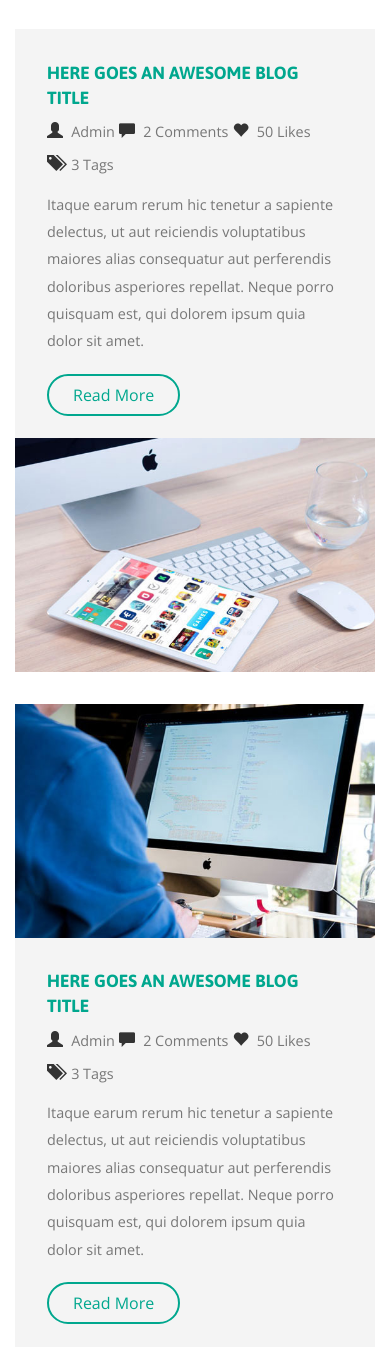
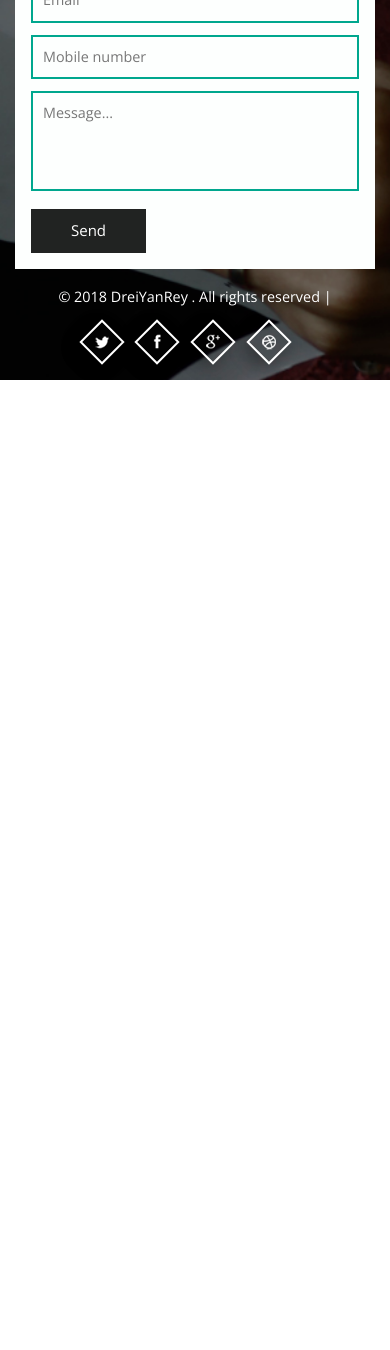
Before and after one commit to reyzsiek/reyzsiek.gethub.io, a plain HTML site: page index.html in a window 390 px wide. Shown: the part 6122-7472 px from the top of the page. After the commit the page ends 6502 px from the top, so only its background shows below. Drawn offline with nearby package versions, Linux system fonts and the light colour scheme; files whose address does not match are found by name.

Commit message:
first website upload

```diff
--- a/index.html
+++ b/index.html
@@ -59,7 +59,7 @@ Smartphone Compatible web template, free webdesigns for Nokia, Samsung, LG, Sony
 								<li><a class="scroll" data-hover="Services" href="#services" >Services</a></li>
 								<li><a class="scroll" data-hover="Experience" href="#work">Experience</a></li>
 								<li><a class="scroll" data-hover="Portfolio" href="#port">Portfolio</a></li>
-								<li><a class="scroll" data-hover="Blog" href="#blogs">Blog</a></li>
+
 								<li><a class="scroll" data-hover="Contact" href="#contact">Contact</a></li>
 							</ul>
 						</nav>
@@ -524,77 +524,7 @@ Smartphone Compatible web template, free webdesigns for Nokia, Samsung, LG, Sony
 			</div>
 	</div>
 	<!-- //portfolio -->
-    <!-- top-grids -->
-				<div class="blog" id="blogs">
-					<div class="container">
-						<div class="service-head text-center">
-						<h4>BLOGS</h4>
-						<h3>MY <span>BLOGS</span></h3>
-						<span class="border one"></span>
-					</div>
-					   <div class="news-grid w3l-agile">
-					    <div class="col-md-6 news-img">
-						  <a href="#" data-toggle="modal" data-target="#myModal1"> <img src="images/b1.jpg" alt=" " class="img-responsive"></a>
 
-						</div>
-					    <div class="col-md-6 news-text">
-						   <h3> <a href="#" data-toggle="modal" data-target="#myModal1">HERE GOES AN AWESOME BLOG TITLE</a></h3>
-							<ul class="news">
-								<li><i class="glyphicon glyphicon-user"></i> <a href="#">Admin</a></li>
-								<li><i class="glyphicon glyphicon-comment"></i> <a href="#">2 Comments</a></li>
-								<li><i class="glyphicon glyphicon-heart"></i> <a href="#">50 Likes</a></li>
-								<li><i class="glyphicon glyphicon-tags"></i> <a href="#">3 Tags</a></li>
-							</ul>
-							<p>Itaque earum rerum hic tenetur a sapiente delectus, ut aut reiciendis voluptatibus maiores alias consequatur aut perferendis doloribus asperiores repellat. Neque porro quisquam est, qui dolorem ipsum quia dolor sit amet.</p>
-							<a href="#" data-toggle="modal" data-target="#myModal1" class="read hvr-shutter-in-horizontal">Read More</a>
-
-						</div>
-
-						<div class="clearfix"></div>
-					 </div>
-					  <div class="news-grid">
-
-					    <div class="col-md-6 news-text two">
-						   <h3> <a href="#" data-toggle="modal" data-target="#myModal1">HERE GOES AN AWESOME BLOG TITLE</a></h3>
-							<ul class="news">
-								<li><i class="glyphicon glyphicon-user"></i> <a href="#">Admin</a></li>
-								<li><i class="glyphicon glyphicon-comment"></i> <a href="#">2 Comments</a></li>
-								<li><i class="glyphicon glyphicon-heart"></i> <a href="#">50 Likes</a></li>
-								<li><i class="glyphicon glyphicon-tags"></i> <a href="#">3 Tags</a></li>
-							</ul>
-							<p>Itaque earum rerum hic tenetur a sapiente delectus, ut aut reiciendis voluptatibus maiores alias consequatur aut perferendis doloribus asperiores repellat. Neque porro quisquam est, qui dolorem ipsum quia dolor sit amet.</p>
-								<a href="#" data-toggle="modal" data-target="#myModal1" class="read hvr-shutter-in-horizontal">Read More</a>
-
-						</div>
-						<div class="col-md-6 news-img two">
-						   <a href="#" data-toggle="modal" data-target="#myModal1"> <img src="images/b2.jpg" alt=" " class="img-responsive"></a>
-
-						</div>
-						<div class="clearfix"></div>
-					 </div>
-					  <div class="news-grid">
-					    <div class="col-md-6 news-img">
-						  <a href="#" data-toggle="modal" data-target="#myModal1"> <img src="images/b3.jpg" alt=" " class="img-responsive"></a>
-
-						</div>
-					    <div class="col-md-6 news-text">
-						   <h3> <a href="#" data-toggle="modal" data-target="#myModal1">HERE GOES AN AWESOME BLOG TITLE</a></h3>
-							<ul class="news">
-								<li><i class="glyphicon glyphicon-user"></i> <a href="#">Admin</a></li>
-								<li><i class="glyphicon glyphicon-comment"></i> <a href="#">2 Comments</a></li>
-								<li><i class="glyphicon glyphicon-heart"></i> <a href="#">50 Likes</a></li>
-								<li><i class="glyphicon glyphicon-tags"></i> <a href="#">3 Tags</a></li>
-							</ul>
-							<p>Itaque earum rerum hic tenetur a sapiente delectus, ut aut reiciendis voluptatibus maiores alias consequatur aut perferendis doloribus asperiores repellat. Neque porro quisquam est, qui dolorem ipsum quia dolor sit amet.</p>
-							<a href="#" data-toggle="modal" data-target="#myModal1" class="read hvr-shutter-in-horizontal">Read More</a>
-
-						</div>
-
-						<div class="clearfix"></div>
-					 </div>
-					</div>
-				</div>
-				<!-- top-grids -->
 	<!-- /blog-pop-->
 			<div class="modal ab fade" id="myModal1" tabindex="-1" role="dialog" aria-labelledby="myModalLabel">
 				<div class="modal-dialog about" role="document">
@@ -675,7 +605,7 @@ Smartphone Compatible web template, free webdesigns for Nokia, Samsung, LG, Sony
 			<div class="clearfix"></div>
 		</div>
 		<div class="copy_right text-center">
-			<p>&copy; 2016 Preface . All rights reserved | Design by <a href="http://w3layouts.com/" target="_blank">W3layouts.</a></p>
+			<p>&copy; 2018 DreiYanRey . All rights reserved |  </p>
 			 <ul class="social-icons two">
 							<li><a href="#"> </a></li>
 							<li><a href="#" class="fb"> </a></li>
```
